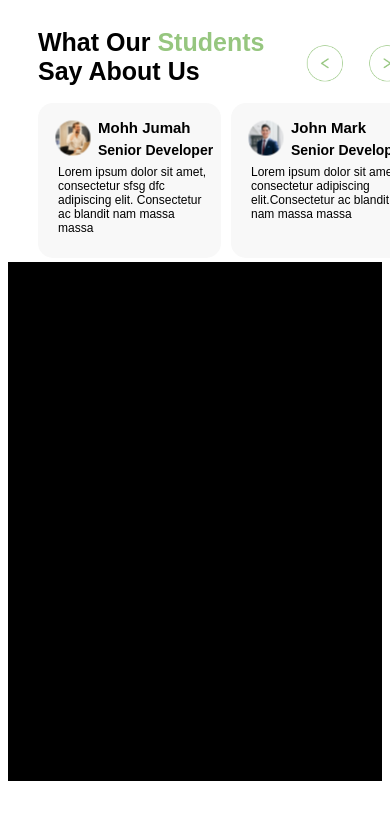
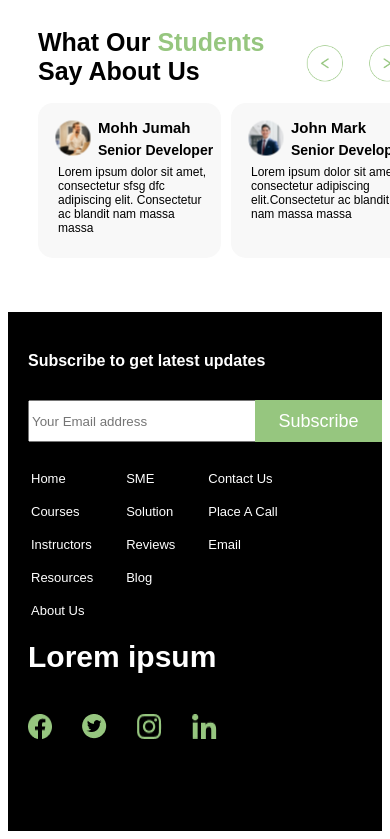
Before and after one commit to lucascopin/site.github.io, a plain HTML site: page index.html in a window 390 px wide. Shown: the part 1878-2717 px from the top of the page. Before the commit the page ends 2667 px from the top, so only its background shows below. Drawn offline with Linux system fonts and the light colour scheme.

Commit message:
Partie 4 Mobile

```diff
--- a/index.html
+++ b/index.html
@@ -261,7 +261,44 @@
               </form>
         </div>
         <div class="footer-mobile">
-
+            <form action="email" method="POST">
+                <label for="email"><strong>Subscribe to get latest updates</strong></label>
+                <div class="form">
+                <input type="email" id="email" name="email" placeholder="Your Email address">
+                <input type="submit" value="Subscribe">
+                </div>
+              </form>
+              <table>
+                <tr>
+                  <td>Home</td>
+                  <td>SME</td>
+                  <td>Contact Us</td>
+                </tr>
+                <tr>
+                  <td>Courses</td>
+                  <td>Solution</td>
+                  <td>Place A Call</td>
+                </tr>
+                <tr>
+                  <td>Instructors</td>
+                  <td>Reviews</td>
+                  <td>Email</td>
+                </tr>
+                <tr>
+                  <td>Resources</td>
+                  <td>Blog</td>
+                </tr>
+                <tr>
+                  <td>About Us</td>
+                </tr>
+              </table>
+            <h1>Lorem ipsum</h1>
+            <div class="social-media">
+            <img src="image/facebook.png" alt="facebook">
+            <img src="image/X.png" alt="X">
+            <img src="image/instagram.png" alt="instagram">
+            <img src="image/linkedin.png" alt="linkedin">
+            </div>
         </div>
     </footer>
 </body>
--- a/style/style.css
+++ b/style/style.css
@@ -434,7 +434,65 @@
             background-color: #000000;
             color: #FFFFFF;
             display: block;
+            margin-top: 50px;
         }
+
+        .footer-mobile h1{
+            margin-top: 5px;
+            font-size: 30px;
+            margin-left: 20px;
+        }
+
+        .social-media{
+            display: flex;
+            padding-top: 20px;
+            margin-left: 20px;
+        }
+
+        .social-media > *{
+            padding-right: 30px;
+        }
+
+        table{
+            font-size: small;
+            left: 450px;
+            padding-top: 80px;
+            margin-left: 20px;
+        }
+        td{
+            padding-right: 30px;
+            padding-bottom: 15px;
+        }
+
+        form[action="email"]{
+            padding-top: 40px;
+            padding-left: 20px;
+            height: 36px;
+            display: grid;
+            text-align: left;
+        }
+
+        .form{
+            display: flex;
+            padding-top: 30px;
+        }
+
+
+        input[type="email"]{
+            width: 65%;
+            height: 36px;
+        }
+
+        input[type="submit"]{
+            width: 132px;
+            border: none;
+            background-color: #96C67F;
+            color: white;
+            font-size: large;
+            margin-left: -1px;
+        }
+
+
 }
 @media screen and (min-width: 1050px) { /*Mode ordinateur*/
 
```
